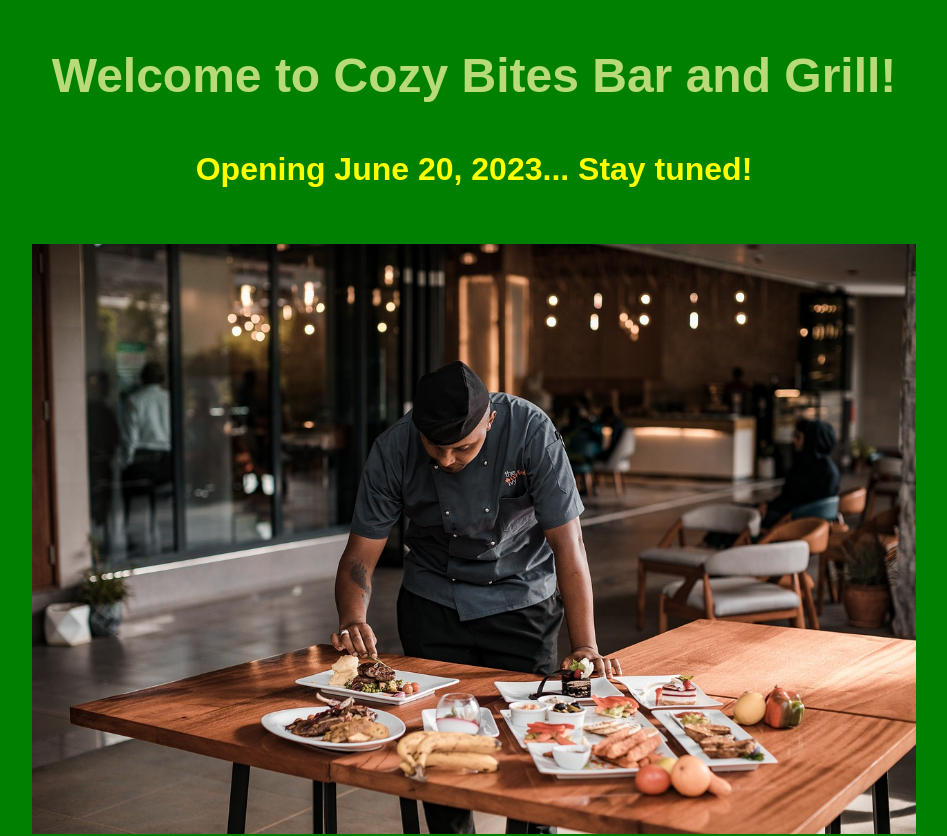
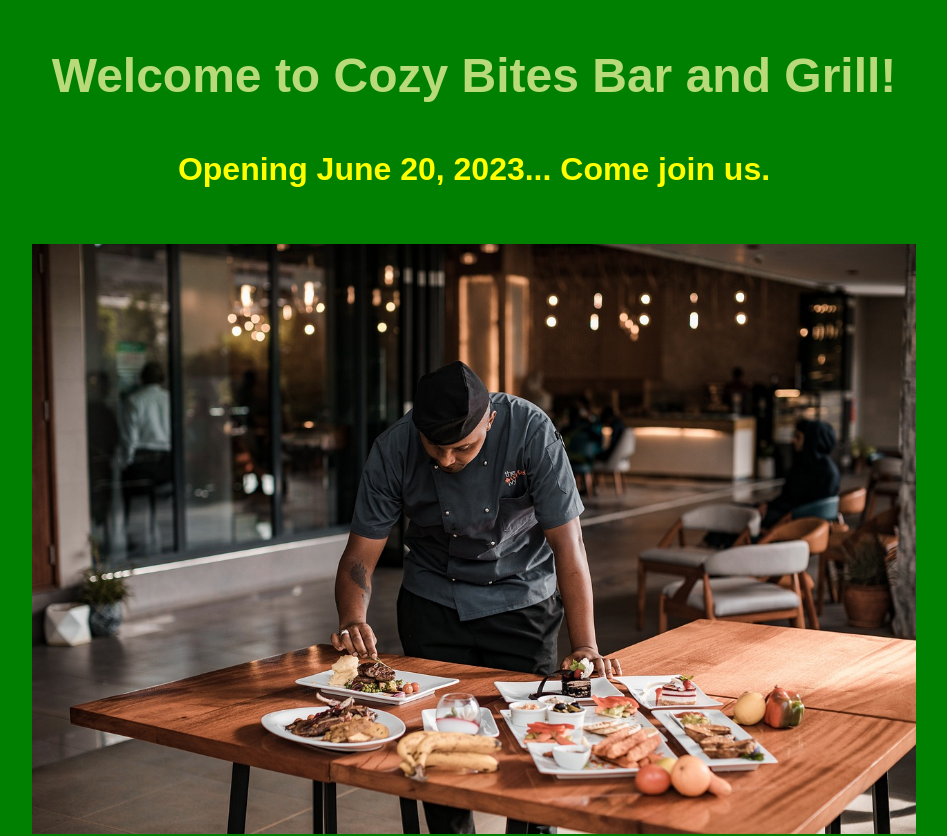
Before and after one commit to blkcnt/yummy, a website: page express/index.html in a window 1280 px wide. Shown: the top 836 px of the page, without its empty margins (166-1113 px from the left). Drawn offline with Linux system fonts and the light colour scheme.

Commit message:
Changed the subtitle to Come join us

```diff
--- a/express/index.html
+++ b/express/index.html
@@ -5,7 +5,7 @@
 </head>
 <body>
     <h1>Welcome to Cozy Bites Bar and Grill!</h1>
-    <h2>Opening June 20, 2023... Stay tuned!</h2>
+    <h2>Opening June 20, 2023... Come join us.</h2>
     <img class="hero" src="main.jpg" alt="main photo of restaurant" />
 </body>
 <foot>
```
